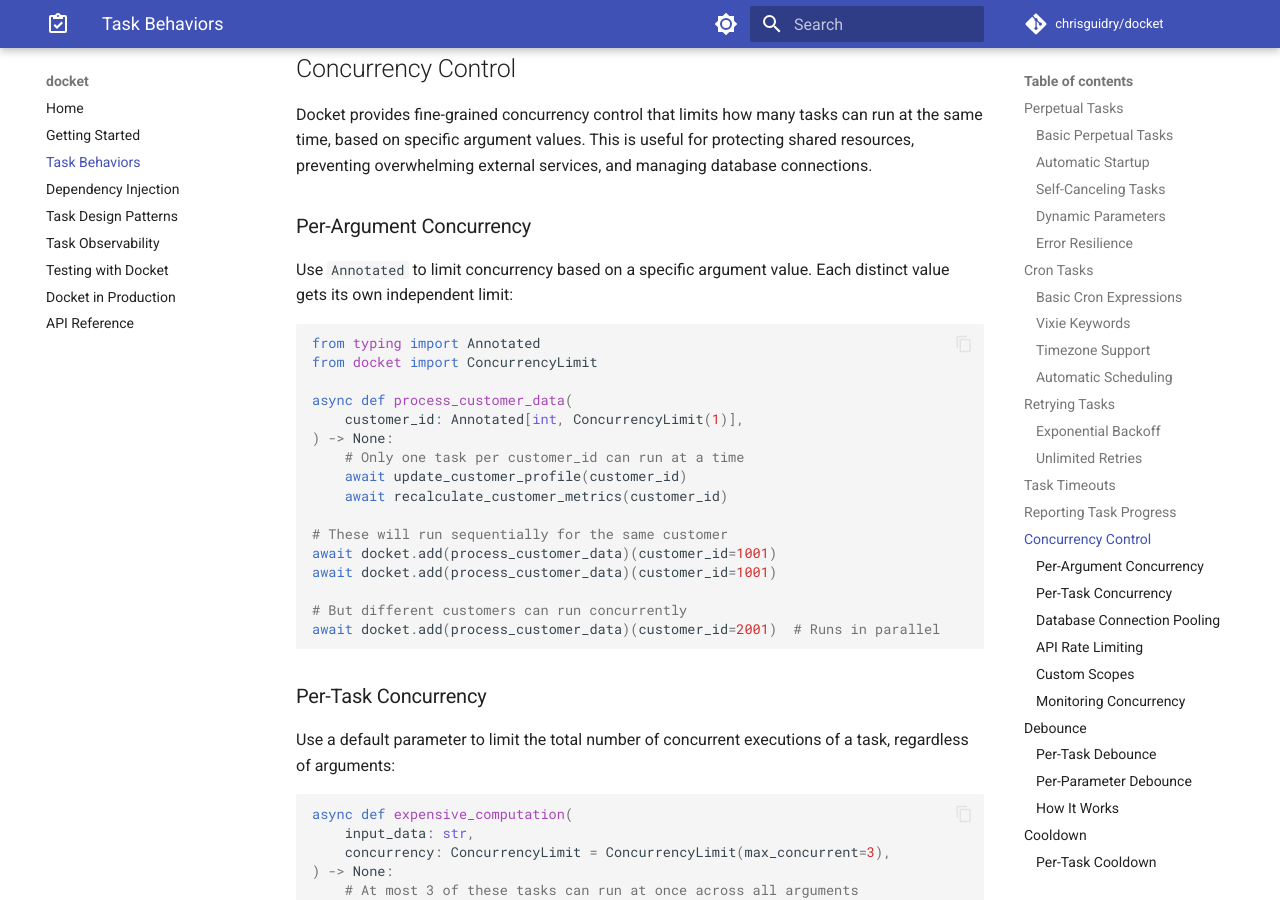
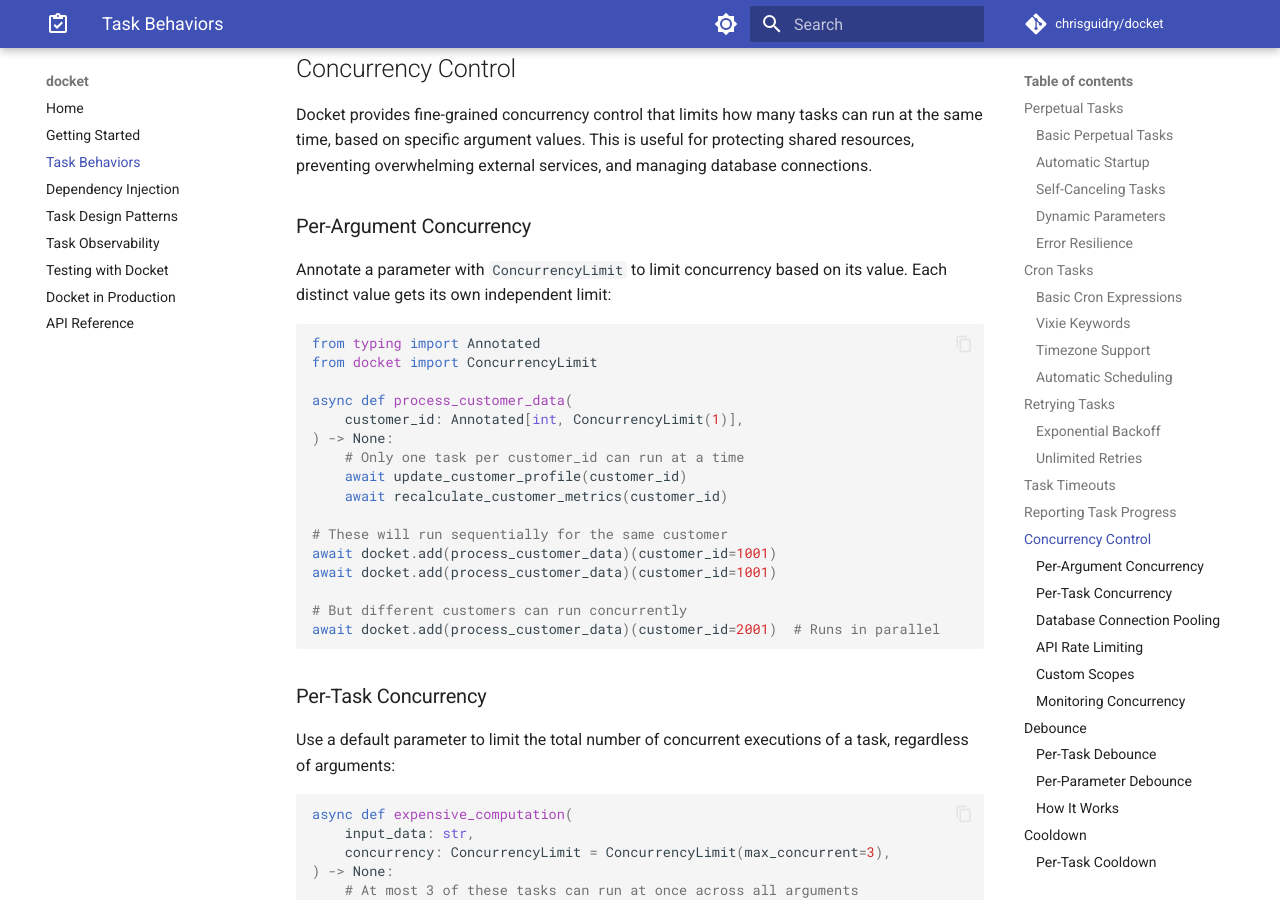
Before and after one commit to chrisguidry/docket, an MkDocs documentation site: the page built from docs/task-behaviors.md, in a window 1280 px wide and 900 px high, scrolled down 6611 px. Built offline with MkDocs 1.6.1 and Material for MkDocs 9.7.7, drawn with Linux system fonts in a browser that asks for light colours; comment, search, counter and statistics services are not loaded; some of the changed text lies outside the part shown.

Commit message:
Fix docs wording: lead with the dependency name, not Annotated
Co-Authored-By: Claude Opus 4.6 <noreply@anthropic.com>

````diff
--- a/docs/task-behaviors.md
+++ b/docs/task-behaviors.md
@@ -309,7 +309,7 @@ Docket provides fine-grained concurrency control that limits how many tasks can
 
 ### Per-Argument Concurrency
 
-Use `Annotated` to limit concurrency based on a specific argument value. Each distinct value gets its own independent limit:
+Annotate a parameter with `ConcurrencyLimit` to limit concurrency based on its value. Each distinct value gets its own independent limit:
 
 ```python
 from typing import Annotated
@@ -448,7 +448,7 @@ await docket.add(process_webhooks)()
 
 ### Per-Parameter Debounce
 
-Use `Annotated` to debounce based on a specific argument value. Different values get independent windows:
+Annotate a parameter with `Debounce` to debounce based on its value. Different values get independent windows:
 
 ```python
 from typing import Annotated
````
